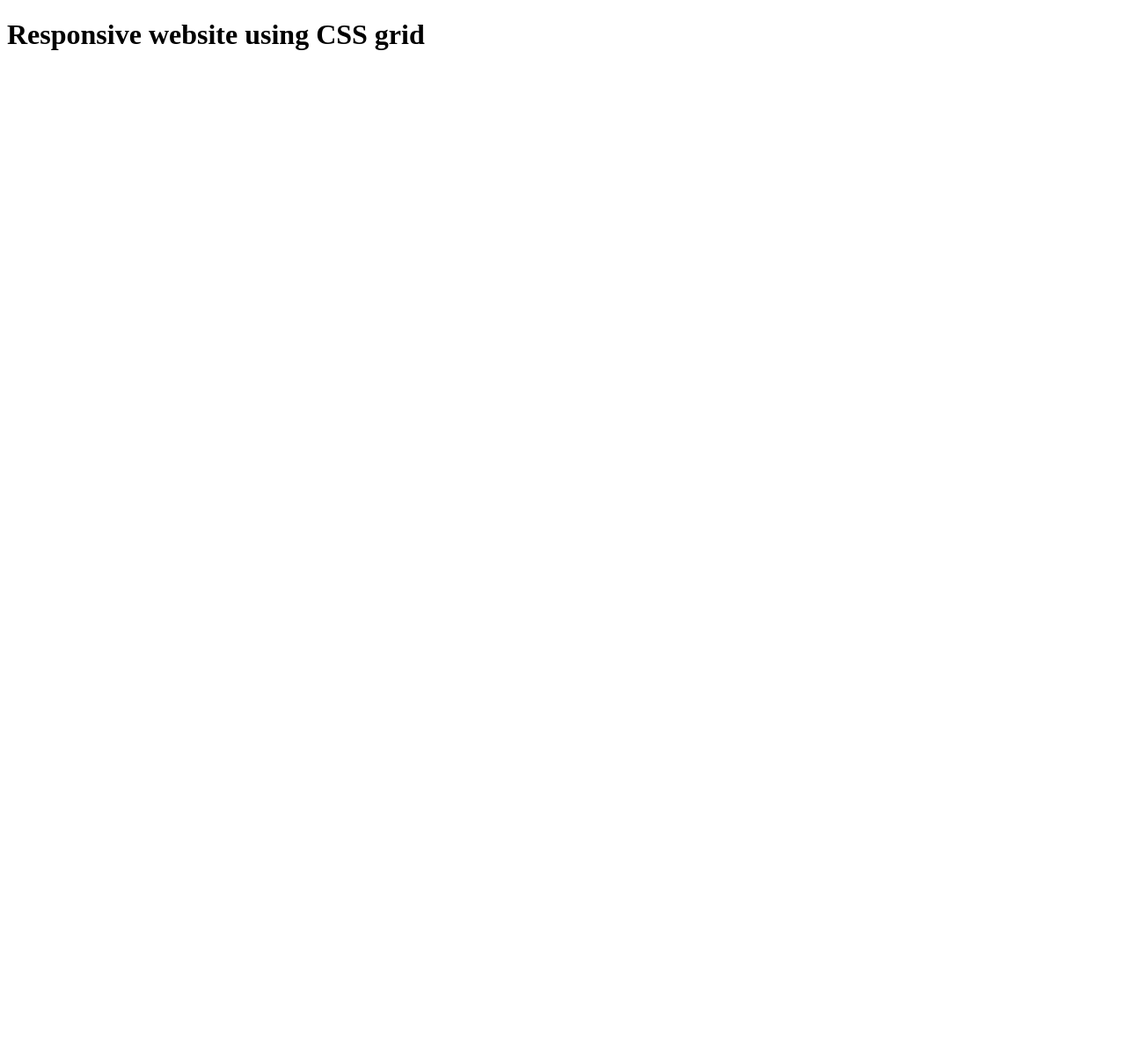
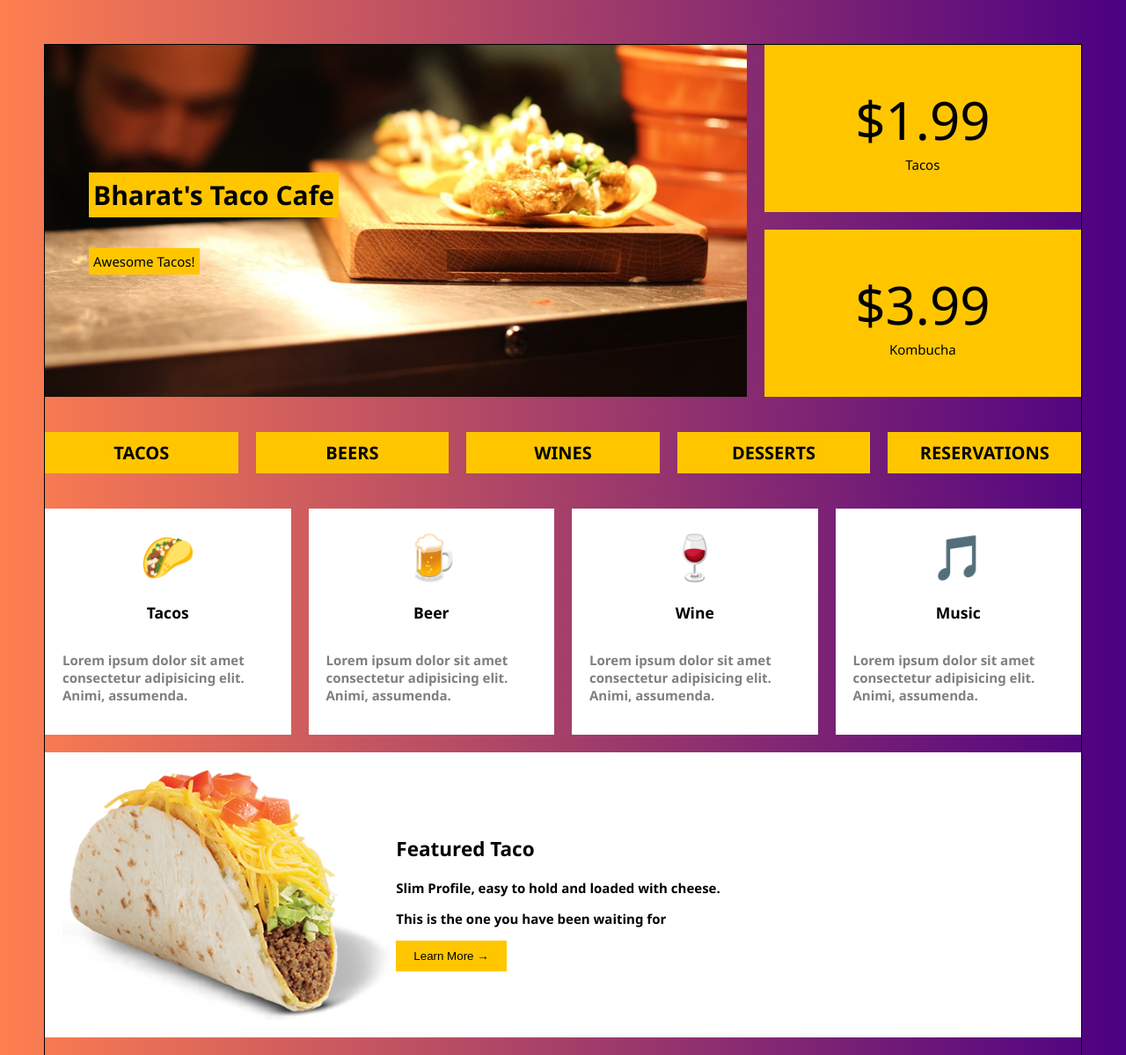
Before and after one commit to bbshub/css-grid-responsive-website, a website: page index.html in a window 1280 px wide. Shown: the whole page at 88% size. Before the commit the page ends 800 px from the top, so only its background shows below. Drawn offline with Linux system fonts and the light colour scheme.

Commit message:
In progress.

```diff
--- /dev/null
+++ b/assets/css/styles.css
@@ -0,0 +1,160 @@
+:root {
+    --yellow: #ffc600;
+}
+
+html {
+    box-sizing: border-box;
+    height: 100%;
+}
+
+*,
+*:after,
+*:before {
+    box-sizing: inherit;
+}
+
+body {
+    font-size: 15px;
+    font-family: 'Segoe UI', Tahoma, Geneva, Verdana, sans-serif;
+    height: 100%;
+    margin: 0;
+    padding: 0;
+    background: linear-gradient(to left, indigo, coral);
+    padding: 50px;
+    grid-template-rows: repeat(5, 1fr);
+}
+
+img {
+    max-width: 100%;
+}
+
+button {
+    background: var(--yellow);
+    border: 0;
+    padding: 10px 20px;
+}
+
+
+/*-- Top header --*/
+.container {
+    /* height: 100%; */
+    display: grid;
+    border: 1px solid black;
+    grid-gap: 20px;
+}
+
+.top {
+    display: grid;
+    grid-template-areas:
+        "header header pc1"
+        "header header pc2";
+    grid-gap: 20px;
+}
+
+header {
+    grid-area: header;
+    min-height: 400px;
+    background: white url('../images/taco.jpg') no-repeat;
+    background-size: cover;
+    background-position: bottom right;
+    padding: 50px;
+    display: flex;
+    flex-direction: column;
+    justify-content: center;
+    align-items: flex-start;
+}
+
+header * {
+    background: var(--yellow);
+    padding: 5px;
+}
+
+.pc {
+    background: var(--yellow);
+    display: flex;
+    flex-direction: column;
+    justify-content: center;
+    align-items: center;
+}
+
+.pc p {
+    margin: 0;
+}
+
+.pc1 {
+    grid-area: pc1;
+}
+
+.pc2 {
+    grid-area: pc2;
+}
+
+.price {
+    font-size: 60px;
+    font-weight: 300;
+}
+
+/*-- Navigation Menu --*/
+
+.menu ul {
+    list-style: none;
+    display: grid;
+    padding: 0;
+    margin: 0;
+    margin: 20px 0;
+    grid-gap: 20px;
+    grid-template-columns: repeat(auto-fit, minmax(100px, 1fr));
+}
+
+.menu a {
+    background: var(--yellow);
+    display: block;
+    text-decoration: none;
+    color: black;
+    text-transform: uppercase;
+    font-size: 20px;
+    padding: 10px;
+    text-align: center;
+    font-weight: bold;
+    cursor: pointer;
+}
+
+[aria-expanded="false"] {
+    display: none;
+}
+
+.features {
+ display: grid;
+ grid-template-columns: repeat(auto-fit, minmax(100px, 1fr));
+ grid-gap: 20px;
+}
+
+.feature {
+    padding: 20px;
+    background: white;
+    display: flex;
+    flex-flow: column nowrap;
+    justify-content: center;
+    align-items: center;
+}
+
+.feature p {
+    font-weight: bold;
+    color: rgba(0,0,0,0.5);
+}
+
+.feature .icon {
+    font-size: 50px;
+}
+
+.about {
+    background: white;
+    padding: 20px;
+    display: grid;
+    grid-template-columns: 1fr 2fr;
+    font-weight: bold;
+}
+
+.about_details {
+    align-self: center;
+}
--- a/index.html
+++ b/index.html
@@ -1,12 +1,90 @@
 <!DOCTYPE html>
 <html lang="en">
+
 <head>
     <meta charset="UTF-8">
     <meta name="viewport" content="width=device-width, initial-scale=1.0">
     <meta http-equiv="X-UA-Compatible" content="ie=edge">
     <title>Responsive website using CSS Grid</title>
+    <link rel="stylesheet" href="./assets/css/styles.css">
 </head>
+
 <body>
-    <h1>Responsive website using CSS grid</h1>
+    <div class="container">
+        <div class="top">
+            <header>
+                <h1>Bharat's Taco Cafe</h1>
+                <p>Awesome Tacos!</p>
+            </header>
+            <div class="pc pc1 ">
+                <p class="price">$1.99</p>
+                <p>Tacos</p>
+            </div>
+            <div class="pc pc2">
+                <p class="price">$3.99</p>
+                <p>Kombucha</p>
+            </div>
+        </div>
+        <nav class="menu">
+            <button aria-expanded="false" aria-controls="menu-list">
+                    <span class="open">☰</span>
+                    <span class="close">×</span>
+                Menu
+            </button>
+            <ul id="menu-list">
+                <li>
+                    <a href="">Tacos</a>
+                </li>
+                <li>
+                    <a href="">Beers</a>
+                </li>
+                <li>
+                    <a href="">Wines</a>
+                </li>
+                <li>
+                    <a href="">Desserts</a>
+                </li>
+                <li>
+                    <a href="">Reservations</a>
+                </li>
+            </ul>
+        </nav>
+        <section class="features">
+           <div class="feature">
+               <span class="icon">&#127790;</span>
+               <h3>Tacos</h3>
+               <p>Lorem ipsum dolor sit amet consectetur adipisicing elit. Animi, assumenda.</p>
+           </div>
+           <div class="feature">
+               <span class="icon">&#127866;</span>
+               <h3>Beer</h3>
+               <p>Lorem ipsum dolor sit amet consectetur adipisicing elit. Animi, assumenda.</p>
+           </div>
+           <div class="feature">
+               <span class="icon">&#127863;</span>
+               <h3>Wine</h3>
+               <p>Lorem ipsum dolor sit amet consectetur adipisicing elit. Animi, assumenda.</p>
+           </div>
+           <div class="feature">
+               <span class="icon">&#127925;</span>
+               <h3>Music</h3>
+               <p>Lorem ipsum dolor sit amet consectetur adipisicing elit. Animi, assumenda.</p>
+           </div>
+        </section>
+        <section class="about">
+            <img src="./assets/images/queso-taco.png" alt="Taco">
+            <div class="about_details">
+               <h2>Featured Taco</h2>
+               <p>Slim Profile, easy to hold and loaded with cheese.</p>
+                <p>This is the one you have been waiting for</p>
+                <button>Learn More <span>&#8594;</span></button>
+            </div>
+        </section>
+        <div class="gallery">
+
+        </div>
+    </div>
+    <script src="./assets/js/main.js"></script>
 </body>
+
 </html>
```
Also changed, not shown: assets/images/queso-taco.png (added), assets/images/taco.jpg (added), assets/js/main.js (added).
